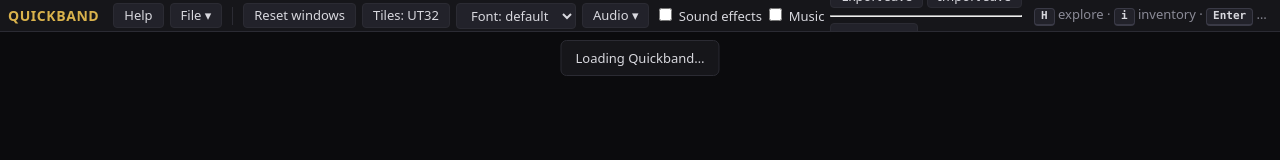
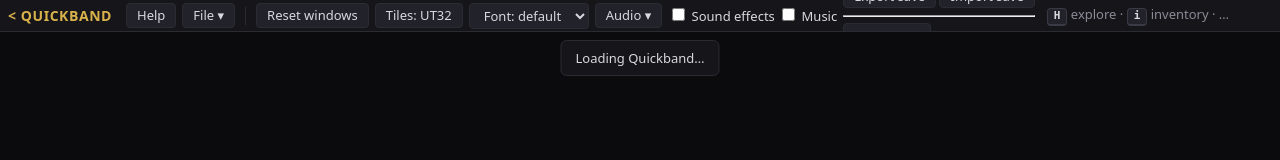
Before and after one commit to memmaker/quickband, a plain HTML site: page web/index.html in a window 1280 px wide. Drawn offline with Linux system fonts and the light colour scheme; a script that the page names is missing.

Commit message:
web: add back-to-index link before title
Co-Authored-By: Claude Opus 5.5 <noreply@anthropic.com>

```diff
--- a/web/index.html
+++ b/web/index.html
@@ -92,7 +92,7 @@
 </head>
 <body>
 <div id="bar">
-	<h1><a href="../shrine/quickband.html">QUICKBAND</a></h1>
+	<h1><a href="../" title="All games">&lt;</a> <a href="../shrine/quickband.html">QUICKBAND</a></h1>
 	<button id="btn-help" title="Game guide, controls and saving">Help</button>
 	<button id="btn-file" title="Save files and new character">File ▾</button>
 	<span class="sep"></span>
```
